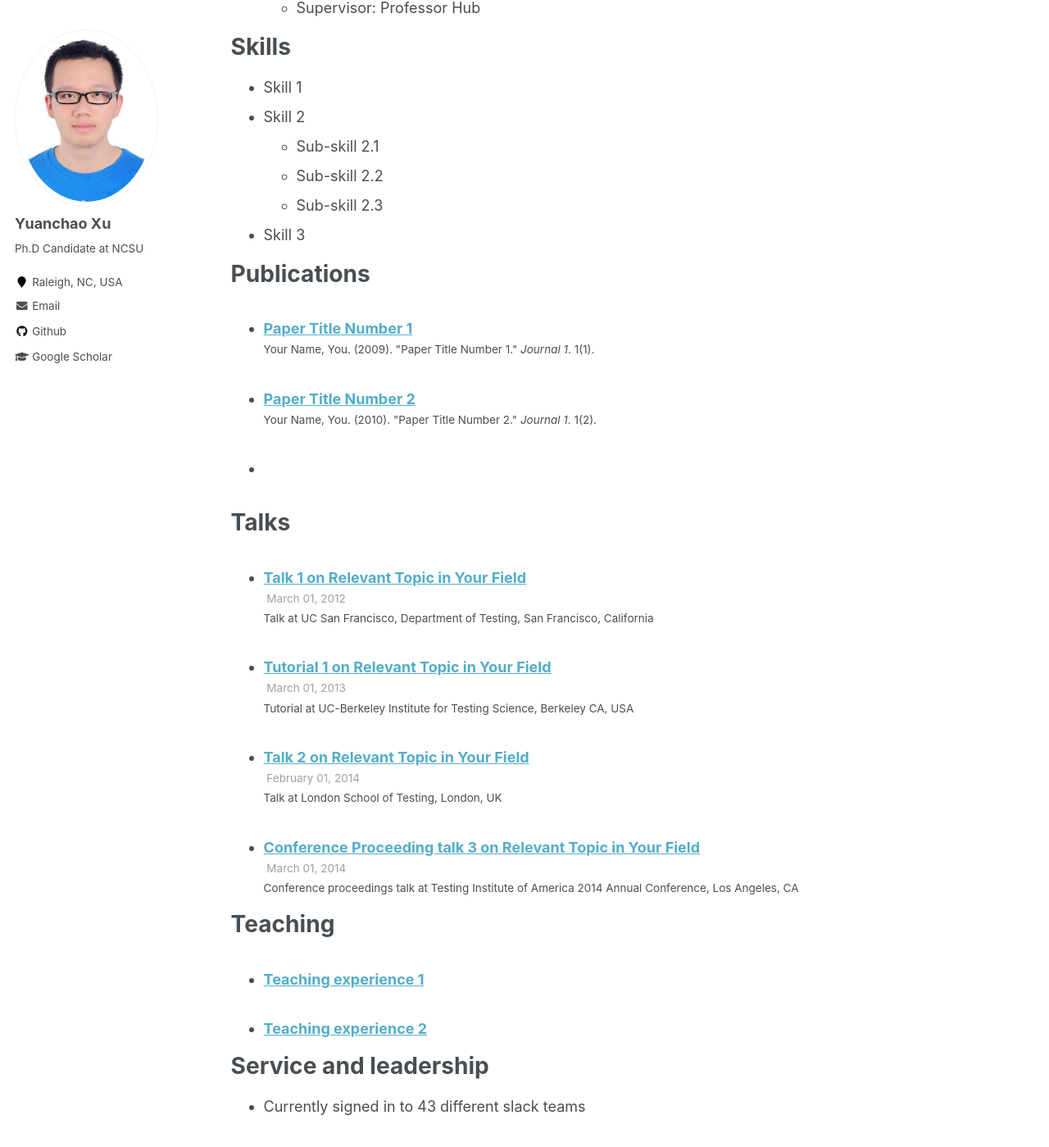
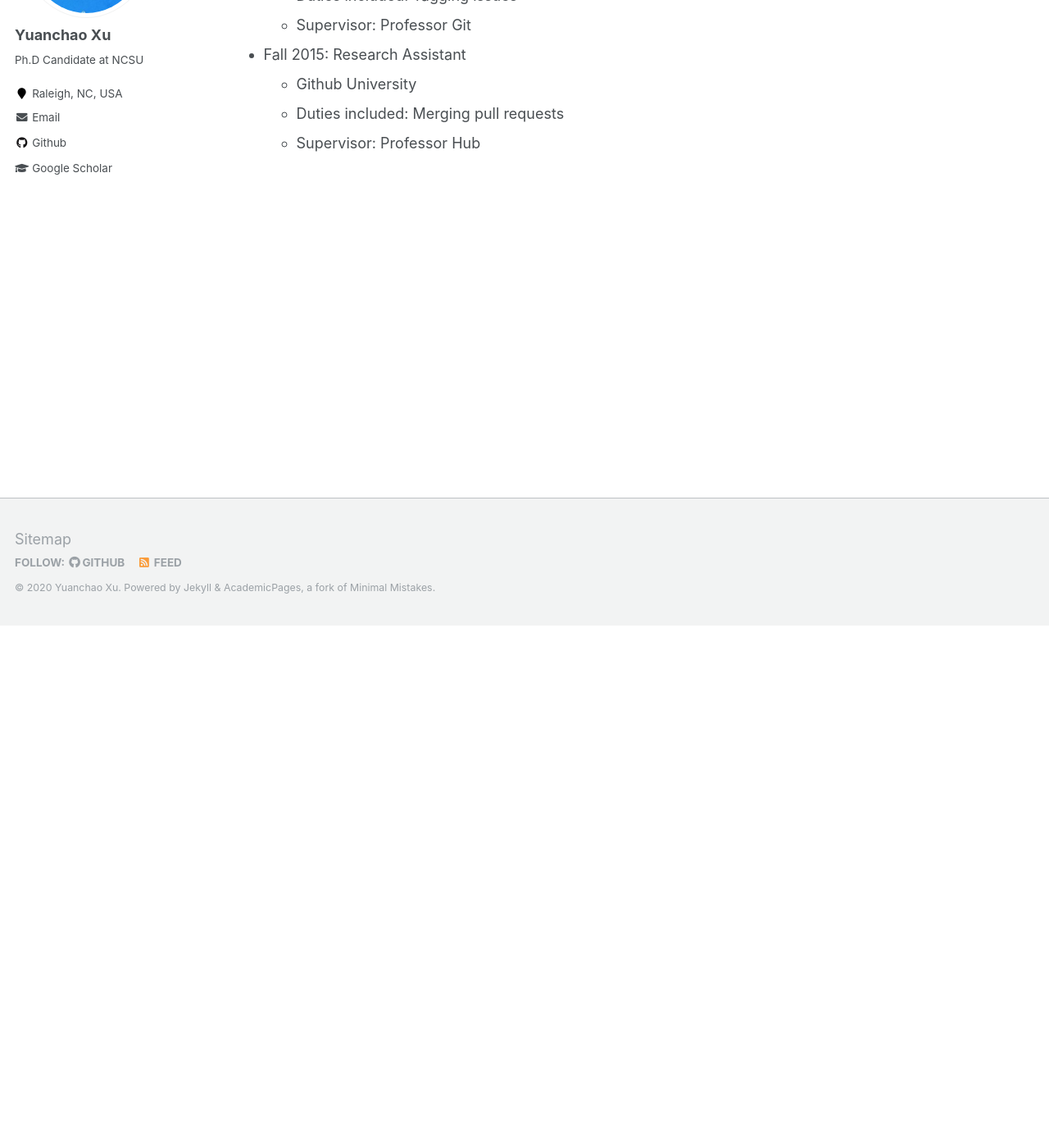
Before and after one commit to yuanchaoxu6/yuanchaoxu6.github.io, a Jekyll site: the page built from _pages/cv.md, in a window 1280 px wide and 1400 px high, scrolled down 637 px. Shown: the whole window at 82% size. Built offline with Jekyll 4.4.1, drawn with Linux system fonts in a browser that asks for light colours; some of the changed text lies outside the part shown.

Commit message:
Update cv.md

```diff
--- a/_pages/cv.md
+++ b/_pages/cv.md
@@ -26,34 +33,3 @@ Work experience
   * Github University
   * Duties included: Merging pull requests
   * Supervisor: Professor Hub
-
-Skills
-======
-* Skill 1
-* Skill 2
-  * Sub-skill 2.1
-  * Sub-skill 2.2
-  * Sub-skill 2.3
-* Skill 3
-
-Publications
-======
-  <ul>{% for post in site.publications %}
-    {% include archive-single-cv.html %}
-  {% endfor %}</ul>
-
-Talks
-======
-  <ul>{% for post in site.talks %}
-    {% include archive-single-talk-cv.html %}
-  {% endfor %}</ul>
-
-Teaching
-======
-  <ul>{% for post in site.teaching %}
-    {% include archive-single-cv.html %}
-  {% endfor %}</ul>
-
-Service and leadership
-======
-* Currently signed in to 43 different slack teams
```
Also changed, not shown: other parts of _pages/cv.md (+8 -1 lines).
